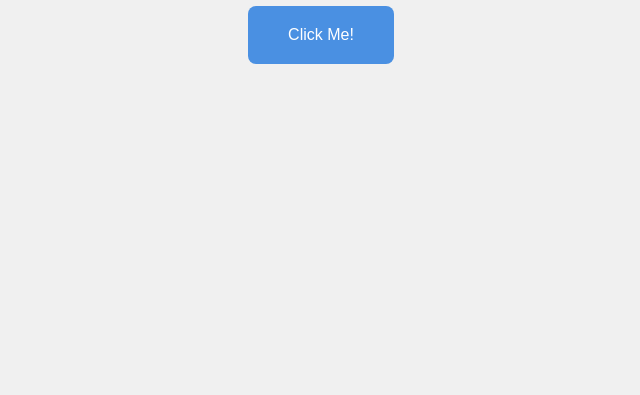
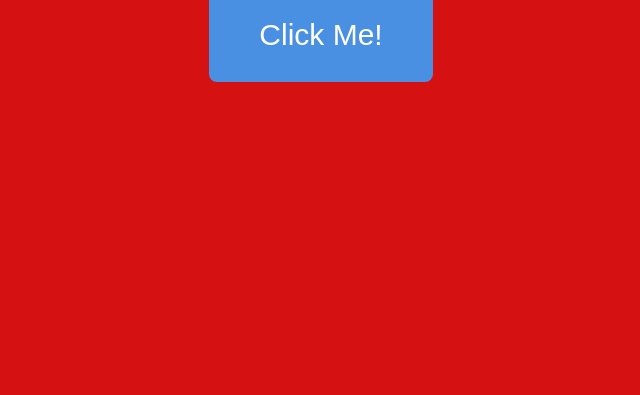
Before and after one commit to ethandunn10/hackathon-practice, a plain HTML site: page index.html in a window 1280 px wide. Shown: the part 405-800 px from the top of the page, without its empty margins (319-959 px from the left). Drawn offline with Linux system fonts and the light colour scheme.

Commit message:
changed background color, button size, & font size

```diff
--- a/index.html
+++ b/index.html
@@ -18,7 +18,7 @@
       font-family: Arial, sans-serif;
 
       /* This is the starting background color. Our JavaScript will change this later! */
-      background-color: #f0f0f0;
+      background-color: #d61111;
 
       /* Smoothly animate color changes instead of snapping instantly */
       transition: background-color 0.3s ease;
@@ -29,8 +29,8 @@
     }
 
     button {
-      padding: 20px 40px;
-      font-size: 16px;
+      padding: 30px 50px;
+      font-size: 30px;
       cursor: pointer;
       border: none;
       border-radius: 8px;
```
